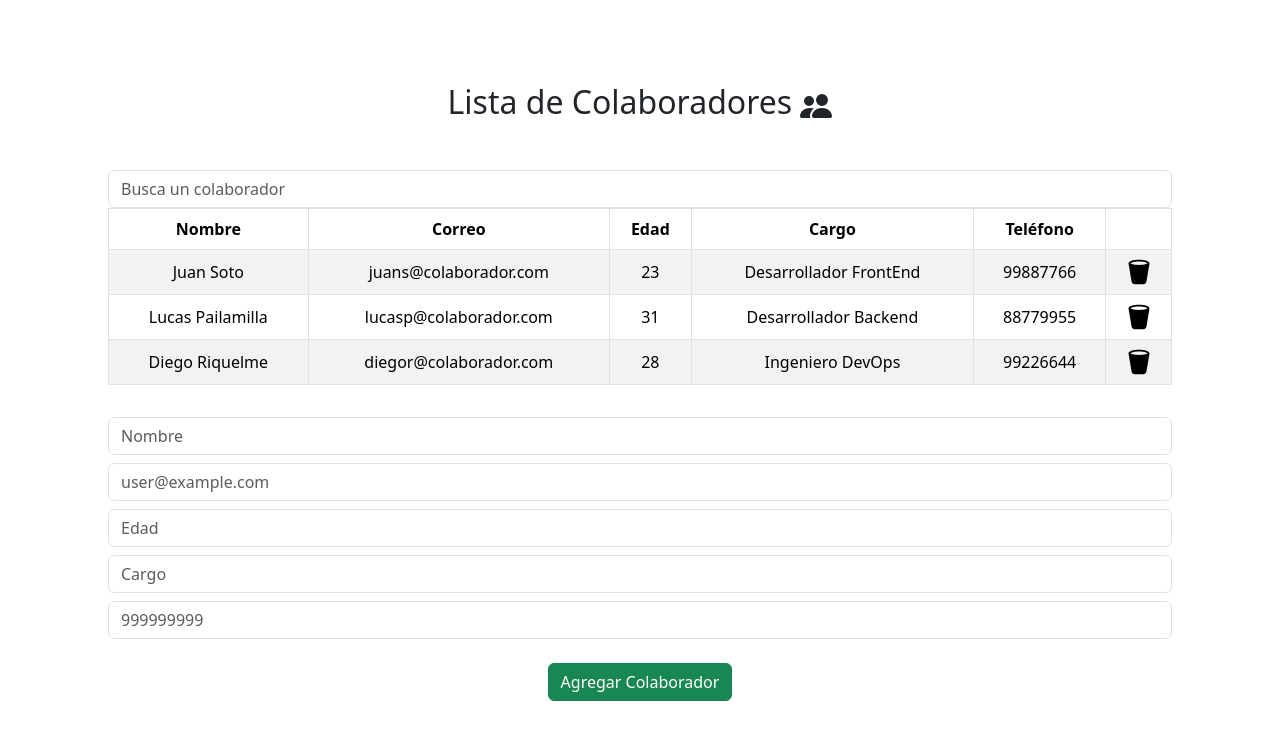
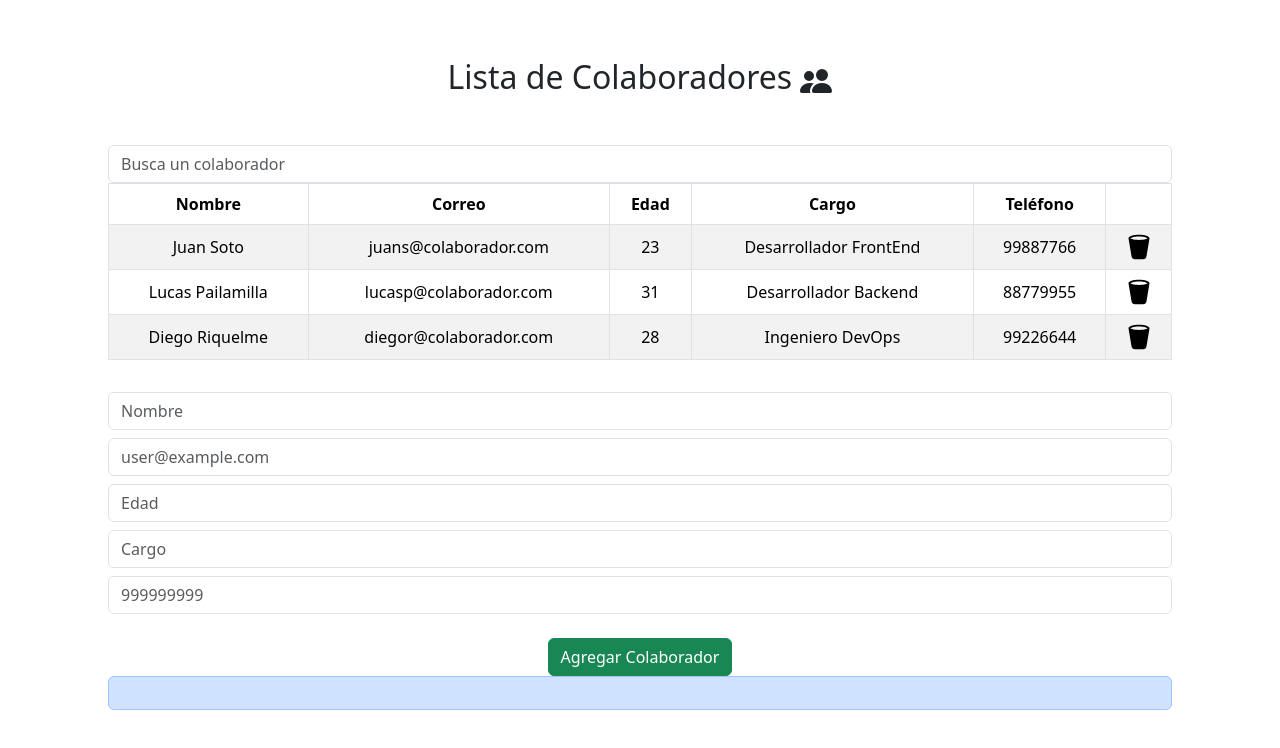
Before and after one commit to pelafustan/intro_react-challenge_03, a React (Vite) app: page / in a window 1280 px wide. Shown: the top 748 px of the page. Built offline with nearby package versions, Linux system fonts and the light colour scheme.

Commit message:
Agrega props y condicionales a componente Alerta

```diff
--- a/src/components/Alert.jsx
+++ b/src/components/Alert.jsx
@@ -1,3 +1,21 @@
-const Alert = () => {};
+import React from 'react';
+import { Alert as AlertaBootstrap } from 'react-bootstrap';
+
+const Alert = ({ estado }) => {
+  let mensaje = "";
+
+  if (estado == "danger") {
+    mensaje = "Completa todos los campos!";
+  }
+  if (estado == "success") {
+    mensaje = "Colaborador agregado!";
+  }
+
+  return (
+    <>
+      {estado !== "" ? <AlertaBootstrap variant={estado}>{mensaje}</AlertaBootstrap> : null}
+    </>
+  )
+};
 
 export default Alert;
```
